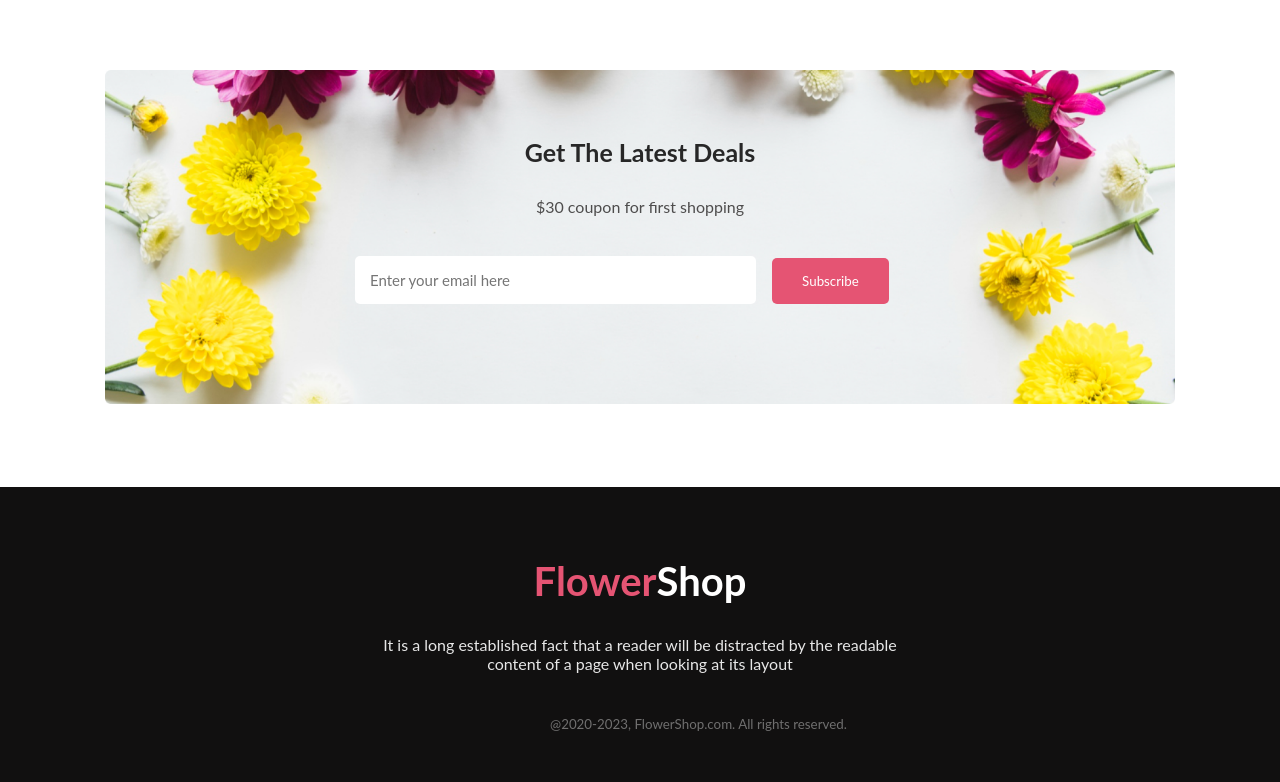
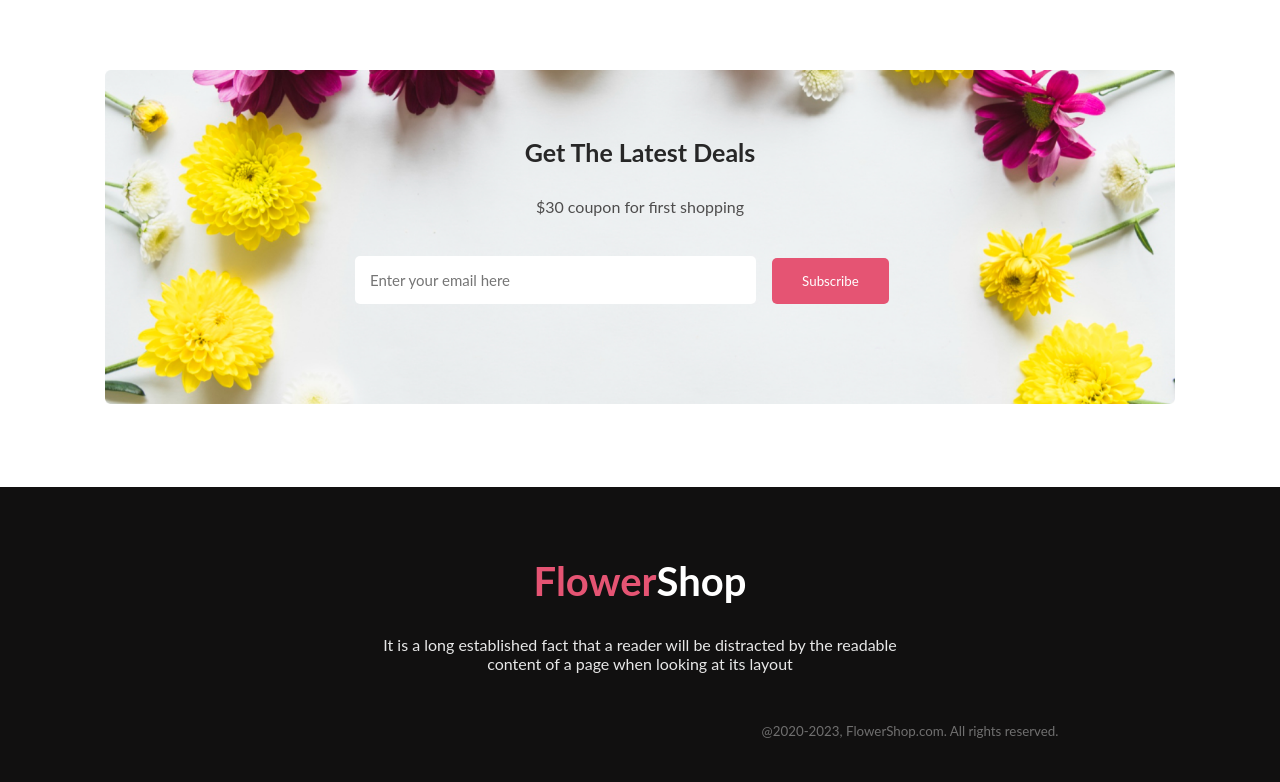
Before and after one commit to BijoySing/Flower-shop, a plain HTML site: page index.html in a window 1280 px wide. Shown: the part 2692-3474 px from the top of the page. Drawn offline with Linux system fonts and the light colour scheme.

Commit message:
Update index.html

```diff
--- a/index.html
+++ b/index.html
@@ -165,8 +165,9 @@
                         It is a long established fact that a reader will be distracted by the readable<br>
                         content of a page when looking at its layout
                     </p>
-                    <SMall id="COPY">@2020-2023, FlowerShop.com. All rights reserved.
+                    <div class="cent"> <SMall id="COPY">@2020-2023, FlowerShop.com. All rights reserved.
                     </SMall>
+                   </div>
 
         </div>
     </footer>
```
